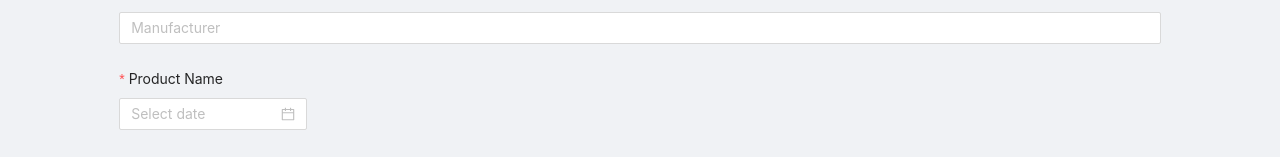
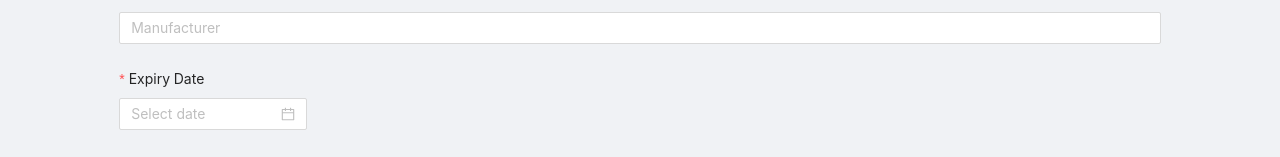
Before and after one commit to danadabb/foodfighters, a React (Create React App) app: page /donate in a window 1280 px wide. Shown: the part 229-386 px from the top of the page. Built offline with nearby package versions, Linux system fonts and the light colour scheme.

Commit message:
spelling

```diff
--- a/src/ManualDonatePage.tsx
+++ b/src/ManualDonatePage.tsx
@@ -13,7 +13,7 @@ const ManualDonatePage = () => {
             <Form.Item label="Manufacturer" required>
               <Input placeholder="Manufacturer" />
             </Form.Item>
-            <Form.Item label="Product Name" required>
+            <Form.Item label="Expiry Date" required>
               <DatePicker />
             </Form.Item>
             <Form.Item label="Pickup Location" required>
```
